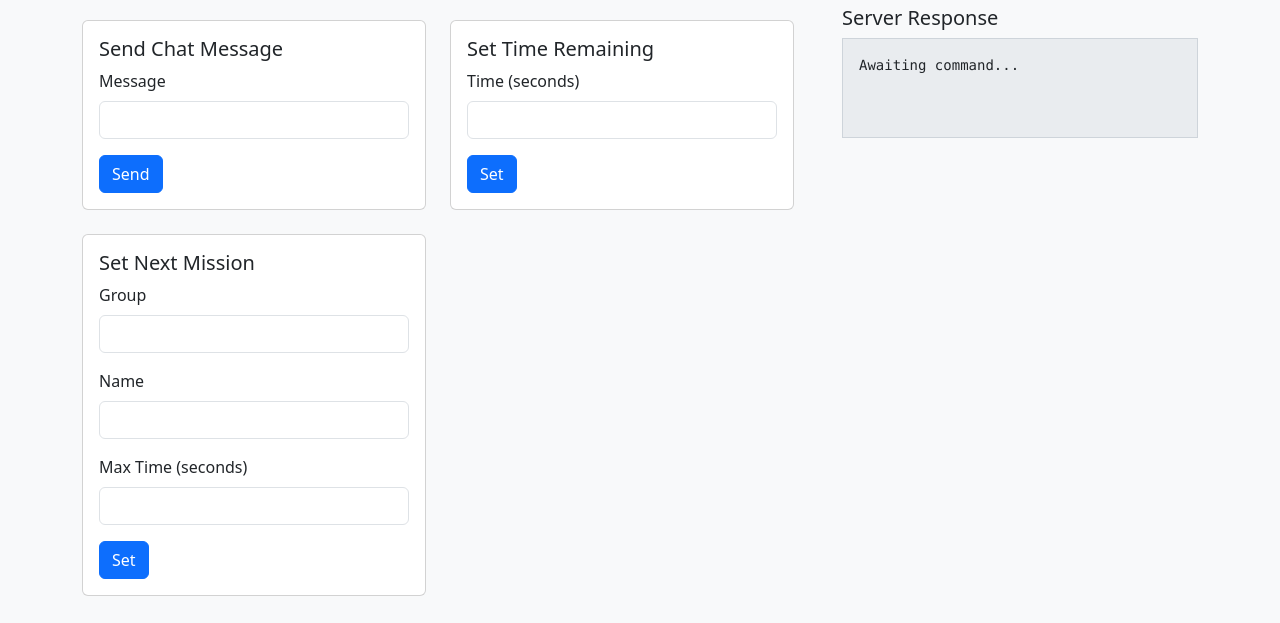
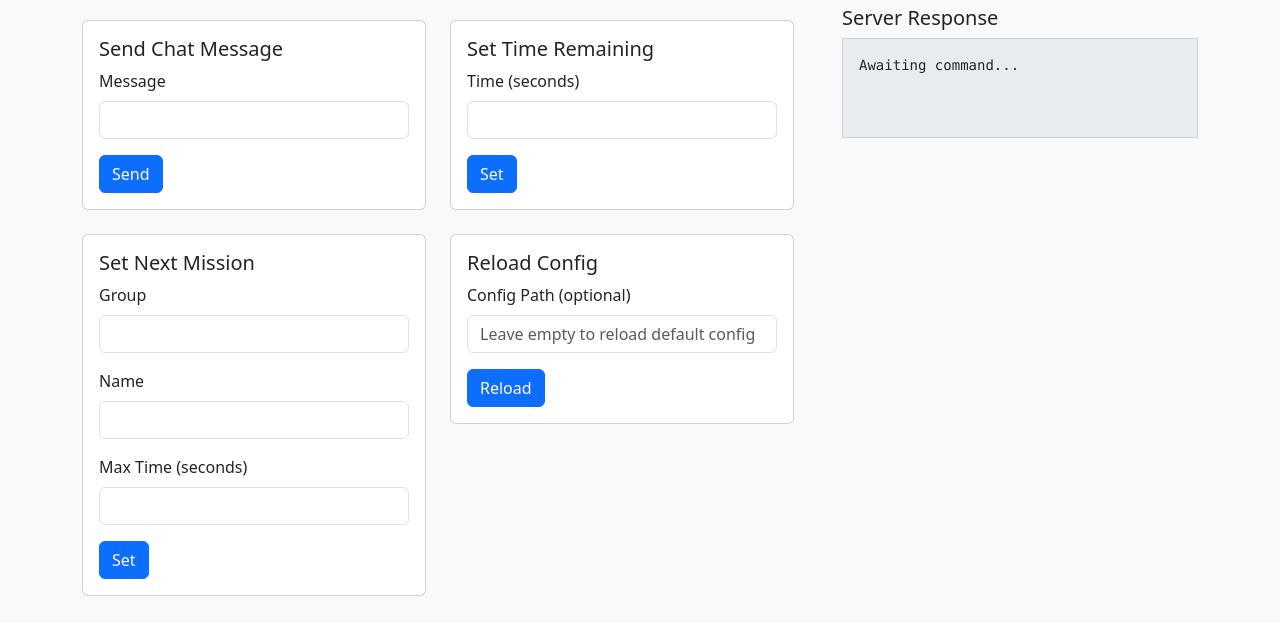
Before and after one commit to Shockfront-Studios/Nuclear-Option-Server-Tools, a Flask app: template ServerControlPanel/templates/index.html in a window 1280 px wide. Shown: the part 282-905 px from the top of the page. Run offline with Flask 3, Linux system fonts and the light colour scheme; the template is opened without the code that fills it, so the values that code supplies are empty.

Commit message:
adding Reload Config

```diff
--- a/ServerControlPanel/templates/index.html
+++ b/ServerControlPanel/templates/index.html
@@ -106,6 +106,21 @@
                                                 name="max_time" required>
                                         </div>
                                         <button type="submit" class="btn btn-primary">Set</button>
+                                    </form>
+                                </div>
+                            </div>
+                        </div>
+                        <div class="col-md-6">
+                            <div class="card command-card">
+                                <div class="card-body">
+                                    <h5 class="card-title">Reload Config</h5>
+                                    <form id="reload-config-form">
+                                        <div class="mb-3">
+                                            <label for="config-path" class="form-label">Config Path (optional)</label>
+                                            <input type="text" class="form-control" id="config-path" name="path"
+                                                placeholder="Leave empty to reload default config">
+                                        </div>
+                                        <button type="submit" class="btn btn-primary">Reload</button>
                                     </form>
                                 </div>
                             </div>
@@ -267,6 +282,14 @@
             sendCommand('/command/set-next-mission', { group, name, max_time });
         });
 
+        document.getElementById('reload-config-form').addEventListener('submit', function (e) {
+            e.preventDefault();
+            const formData = new FormData(this);
+            const path = formData.get('path');
+            const body = path ? { path } : {};
+            sendCommand('/command/reload-config', body);
+        });
+
         document.getElementById('kick-player-form').addEventListener('submit', function (e) {
             e.preventDefault();
             const formData = new FormData(this);
```
